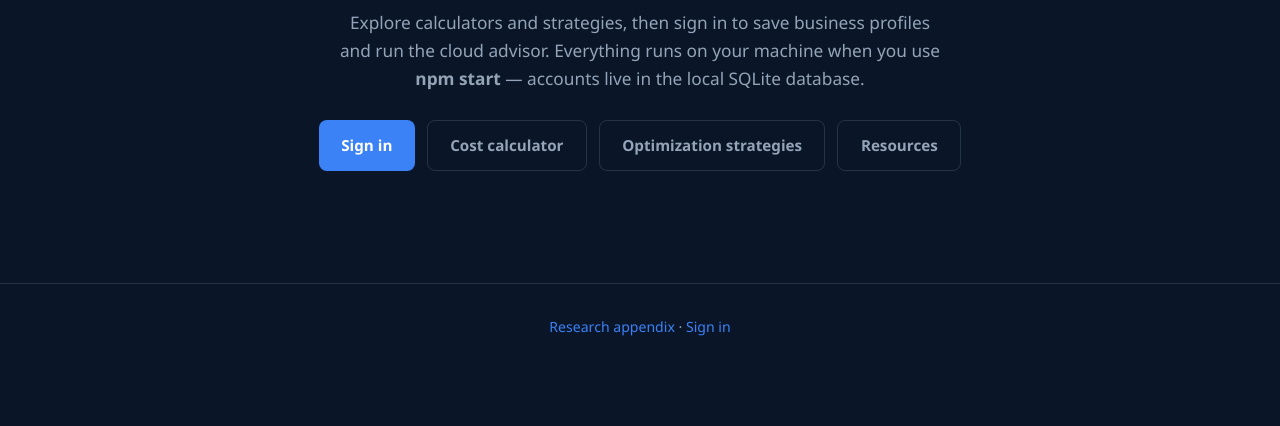
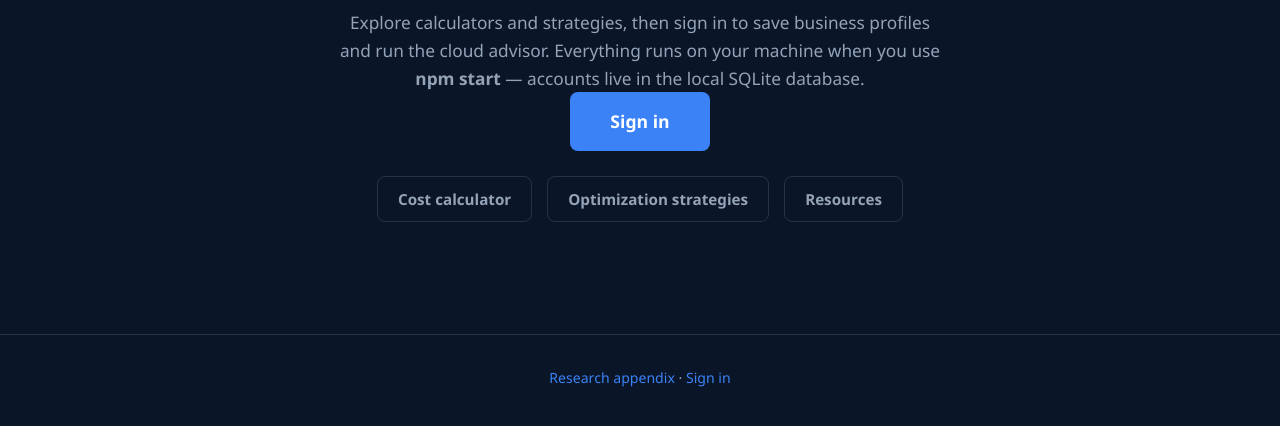
Before and after one commit to hammadjahangir77-coder/cloud-optimizer, a website: page public/index.html in a window 1280 px wide. Shown: the part 226-652 px from the top of the page. Drawn offline with nearby package versions, Linux system fonts and the light colour scheme.

Commit message:
Layout update: Hero buttons re-aligned

```diff
--- a/public/css/styles.css
+++ b/public/css/styles.css
@@ -934,3 +934,36 @@ a.card {
   color: var(--text);
   line-height: 1.65;
 }
+
+/* Hero section layout adjustment */
+.co-hero {
+    display: flex;
+    flex-direction: column;
+    align-items: center;
+    text-align: center;
+}
+
+/* Middle main button container */
+.co-main-cta {
+    margin-bottom: 25px; /* Niche wale buttons se fasla */
+}
+
+/* Main button size (optional: thora bara dikhane ke liye) */
+.co-main-cta .co-btn-primary {
+    padding: 15px 40px;
+    font-size: 1.1rem;
+}
+
+/* Secondary buttons row (underneath) */
+.co-secondary-cta {
+    display: flex;
+    gap: 15px;
+    justify-content: center;
+    flex-wrap: wrap; /* Mobile par buttons niche aa jayenge */
+}
+
+/* Sub buttons ka style (optional: thora chota) */
+.co-secondary-cta .co-btn-outline {
+    padding: 10px 20px;
+    font-size: 0.95rem;
+}
--- a/public/index.html
+++ b/public/index.html
@@ -41,7 +41,7 @@
       </div>
     </header>
 
-    <main>
+<main>
       <section class="co-hero">
         <h1>Cloud cost clarity for small businesses</h1>
         <p>
@@ -49,8 +49,12 @@
           advisor. Everything runs on your machine when you use
           <strong>npm start</strong> — accounts live in the local SQLite database.
         </p>
-        <div class="co-cta-row">
+
+        <div class="co-main-cta">
           <a href="login.html" class="co-btn-primary" id="cta-primary">Sign in</a>
+        </div>
+
+        <div class="co-secondary-cta">
           <a href="calculator.html" class="co-btn-outline">Cost calculator</a>
           <a href="strategies.html" class="co-btn-outline">Optimization strategies</a>
           <a href="resources.html" class="co-btn-outline">Resources</a>
```
